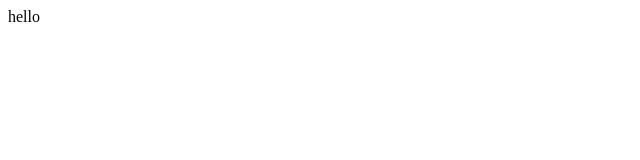
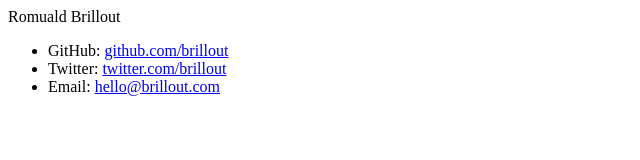
Before and after one commit to brillout-website/brillout.com, a plain HTML site: page index.html in a window 1280 px wide. Shown: the whole page, without its empty margins (0-640 px from the left). Drawn offline with Linux system fonts and the light colour scheme.

Commit message:
add social links and email

```diff
--- a/index.html
+++ b/index.html
@@ -1 +1,16 @@
-<html>hello</html>
+<html>
+  <body>
+    Romuald Brillout
+    <ul>
+      <li>
+        GitHub: <a href="https://github.com/brillout">github.com/brillout</a>
+      </li>
+      <li>
+        Twitter: <a href="https://twitter.com/brillout">twitter.com/brillout</a>
+      </li>
+      <li>
+        Email: <a href="mailto:hello@brillout.com">hello@brillout.com</a>
+      </li>
+    </ul>
+  <body>
+</html>
```
